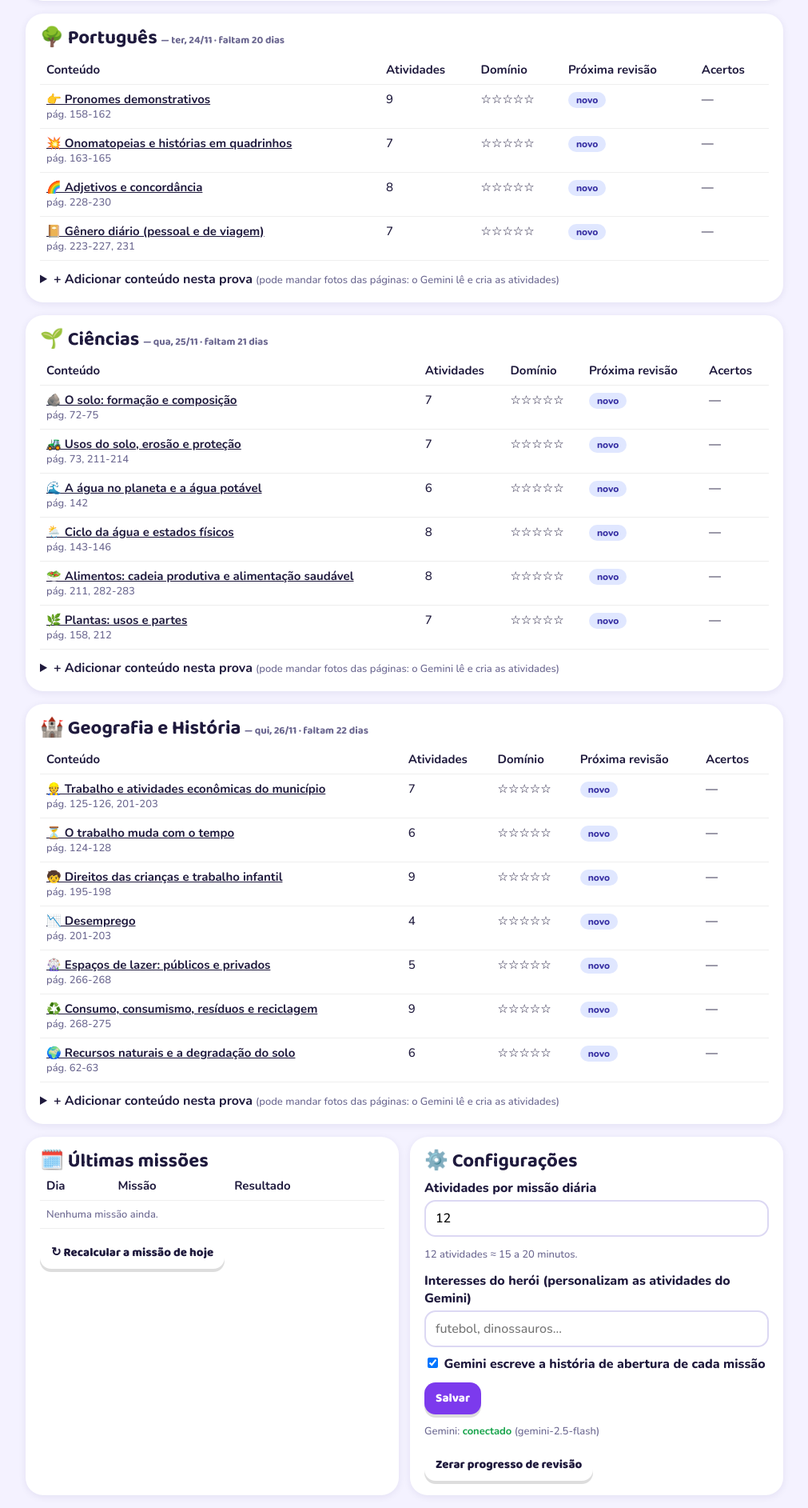
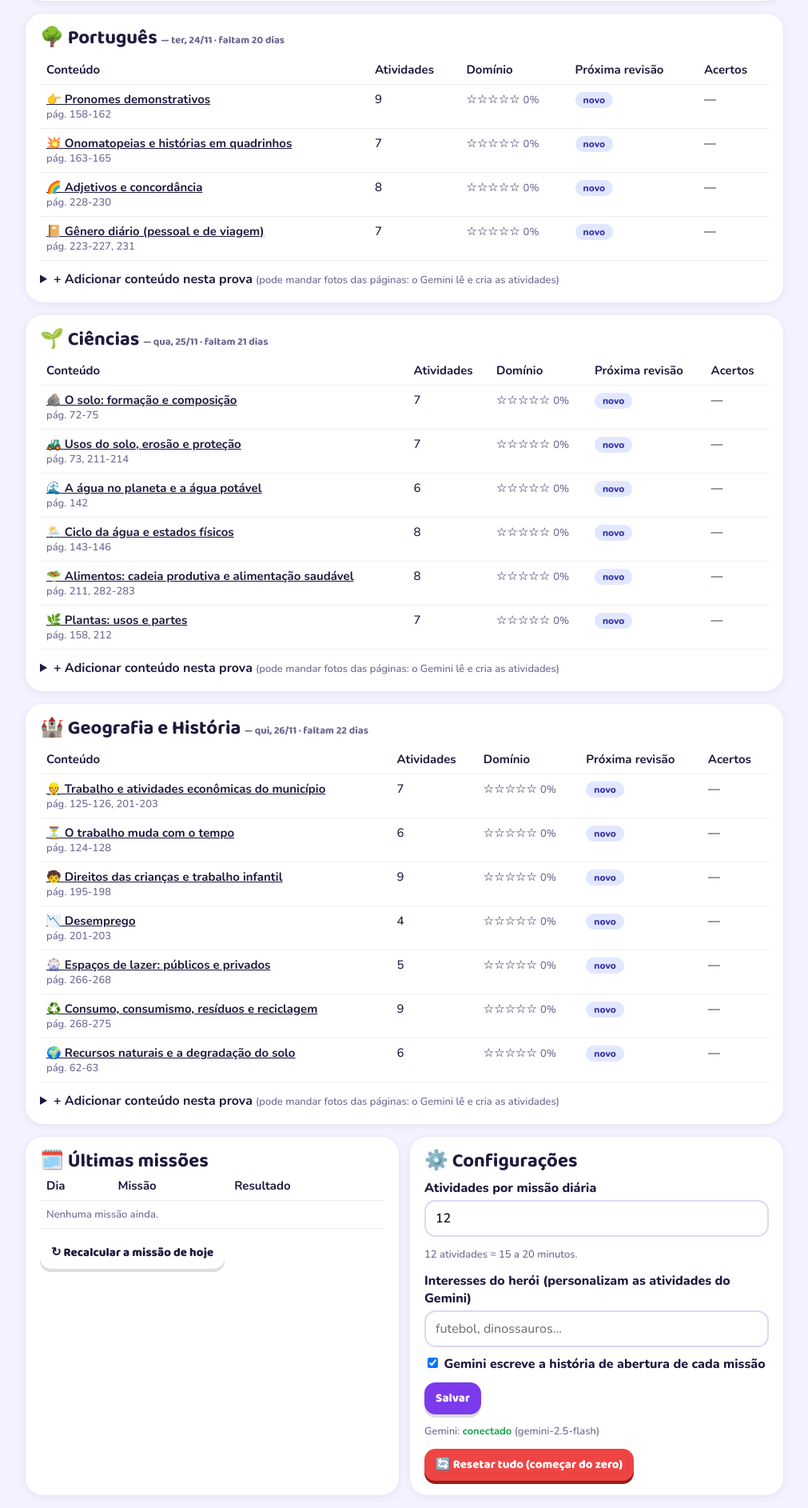
Before and after one commit to mavana1981-boop/jornadadoheroi, a Flask app: page /pais in a window 1280 px wide. Shown: the part 1238-3123 px from the top of the page at 80% size, without its empty margins (134-1145 px from the left). Run offline with Flask 3, Linux system fonts and the light colour scheme; the visitor is signed in with stand-in values (Sample User, id 1); data comes from the database, SQL or seed files in the repository; data that the repository does not hold is empty.

Commit message:
Estrelas pelo aproveitamento real e botão Resetar tudo
As estrelas de cada conteúdo usavam a caixa da repetição espaçada, que
sobe só um nível por missão. Agora refletem acertos e cobertura das
atividades (missão e treino). Novo botão no painel zera missões, domínio,
XP, moedas, sequência e itens.

Co-Authored-By: Claude Opus 5.5 <noreply@anthropic.com>
Claude-Session: https://claude.ai/code/session_01PMp85sDURkX8Z9jqE4cozu

```diff
--- a/app.py
+++ b/app.py
@@ -122,7 +122,7 @@ def estatisticas(heroi):
         "missoes": len(concl),
         "acertos": Resposta.query.filter_by(acertou=True).count(),
         "perfeitas": sum(1 for m in concl if m.total and m.acertos == m.total),
-        "dominados": Conteudo.query.filter(Conteudo.caixa >= 5).count(),
+        "dominados": sum(1 for c in Conteudo.query.all() if c.estrelas >= 5),
     }
 
 
@@ -594,17 +594,23 @@ def api_previa(aid):
                     "chefe": {"nome": "Chefão", "emoji": "👾"}, "itens": _pacote([a])})
 
 
-@app.post("/pais/reiniciar-progresso")
+@app.post("/pais/resetar-tudo")
 @precisa_pais
-def pais_reiniciar():
+def pais_resetar_tudo():
+    """Começa a jornada do zero: apaga missões, respostas, domínio, XP, moedas, sequência e itens.
+    Mantém o herói (nome, avatar, interesses), as provas, os conteúdos e as atividades."""
     Resposta.query.delete()
     Missao.query.delete()
     for c in Conteudo.query.all():
         c.caixa, c.proxima_revisao, c.ultima_revisao, c.acertos, c.erros = 0, None, None, 0, 0
     for a in Atividade.query.all():
         a.vezes, a.acertos, a.ultima_vez = 0, 0, None
+    heroi = Heroi.query.first()
+    if heroi:
+        heroi.xp, heroi.moedas, heroi.streak, heroi.ultimo_dia = 0, 0, 0, None
+        heroi.itens, heroi.equipados = "[]", "[]"
     db.session.commit()
-    flash("Progresso de revisão reiniciado (XP, moedas e itens do herói foram mantidos).")
+    flash("Jornada resetada: tudo começa do zero. A missão de hoje será montada de novo.")
     return redirect(url_for("pais"))
 
 
--- a/models.py
+++ b/models.py
@@ -129,7 +129,19 @@ class Conteudo(db.Model):
 
     @property
     def dominio(self):
-        return self.caixa * 20
+        """0-100: média do aproveitamento de cada atividade ativa (acertos ÷ tentativas).
+        Atividade nunca jogada conta 0, então o domínio cresce com acertos e com cobertura."""
+        ativas = self.atividades_ativas()
+        if not ativas:
+            return 0
+        soma = sum(a.acertos / a.vezes for a in ativas if a.vezes)
+        return round(100 * soma / len(ativas))
+
+    @property
+    def estrelas(self):
+        """0 a 5 estrelas a partir do domínio (cada estrela = 20%)."""
+        d = self.dominio
+        return 0 if d == 0 else max(1, min(5, round(d / 20)))
 
     def atividades_ativas(self):
         return [a for a in self.atividades if a.ativa]
--- a/templates/mundo.html
+++ b/templates/mundo.html
@@ -18,10 +18,10 @@
   <div class="trilha">
     {% for c in prova.conteudos %}
       <a class="no" href="{{ url_for('treino', conteudo_id=c.id) }}">
-        <div class="bola d{{ c.caixa }}">{{ c.emoji }}</div>
+        <div class="bola d{{ c.estrelas }}">{{ c.emoji }}</div>
         <div class="info">
           <div style="font-family:'Baloo 2';font-size:20px;font-weight:800">{{ c.titulo }}</div>
-          <div class="estrelinhas">{% for i in range(5) %}{{ '⭐' if i < c.caixa else '☆' }}{% endfor %}</div>
+          <div class="estrelinhas">{% for i in range(5) %}{{ '⭐' if i < c.estrelas else '☆' }}{% endfor %} <span class="mini" style="color:#fff">{{ c.dominio }}%</span></div>
           <div class="mini" style="color:#fff;opacity:.8">{{ c.atividades_ativas()|length }} desafios{% if c.paginas %} · pág. {{ c.paginas }}{% endif %}</div>
         </div>
       </a>
--- a/templates/pais/painel.html
+++ b/templates/pais/painel.html
@@ -57,7 +57,7 @@
       <tr>
         <td><a href="{{ url_for('pais_conteudo', conteudo_id=c.id) }}"><b>{{ c.emoji }} {{ c.titulo }}</b></a><div class="mini">pág. {{ c.paginas or '—' }}</div></td>
         <td>{{ c.atividades_ativas()|length }}</td>
-        <td>{% for i in range(5) %}{{ '★' if i < c.caixa else '☆' }}{% endfor %}</td>
+        <td>{% for i in range(5) %}{{ '★' if i < c.estrelas else '☆' }}{% endfor %} <span class="mini">{{ c.dominio }}%</span></td>
         <td><span class="pill {{ 'novo' if linha.status == 'novo' else ('hoje' if linha.status == 'para hoje' else 'ok') }}">{{ linha.status }}</span></td>
         <td>{% set t = c.acertos + c.erros %}{{ ((100 * c.acertos / t)|round|int ~ '%') if t else '—' }}</td>
       </tr>
@@ -111,8 +111,8 @@
         <button class="btn roxo peq" style="margin-top:8px">Salvar</button>
       </form>
       <p class="mini" style="margin-top:12px">Gemini: {% if gemini_ok %}<b style="color:#16a34a">conectado</b> ({{ modelo }}){% else %}<b style="color:#dc2626">desligado</b> — defina GEMINI_API_KEY{% endif %}</p>
-      <form method="post" action="{{ url_for('pais_reiniciar') }}" onsubmit="return confirm('Zerar o progresso de revisão?')">
-        <button class="btn peq branco">Zerar progresso de revisão</button>
+      <form method="post" action="{{ url_for('pais_resetar_tudo') }}" onsubmit="return confirm('Resetar TUDO? Missões, estrelas, XP, moedas, sequência de dias e itens da loja serão apagados. O herói, as provas e os conteúdos continuam.')">
+        <button class="btn peq" style="background:#ef4444;color:#fff;box-shadow:0 4px 0 #991b1b">🔄 Resetar tudo (começar do zero)</button>
       </form>
     </div>
   </div>
```
